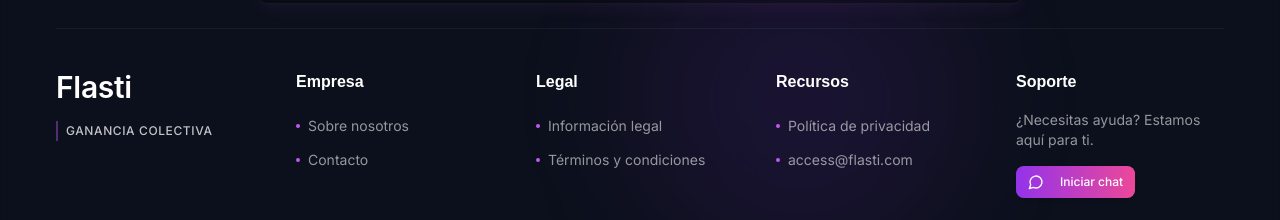
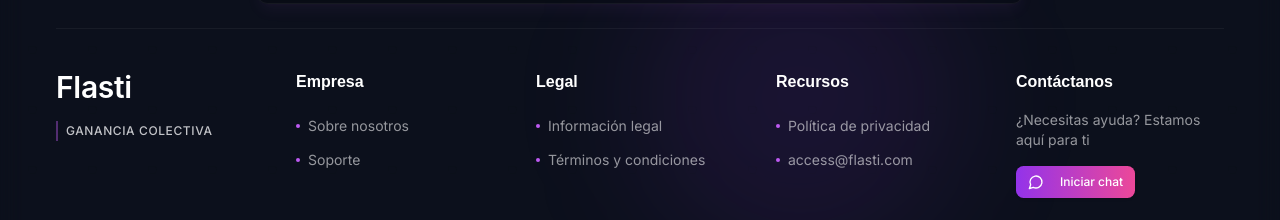
Before and after one commit to businessflasti/flasti, a Next.js app: page / in a window 1280 px wide. Shown: the part 5579-5799 px from the top of the page. Built offline with nearby package versions, Linux system fonts and the light colour scheme; no server answers; the database is empty.

Commit message:
Update: Cambiar 'Contacto' a 'Soporte' en el footer y quitar punto final en texto de ayuda

```diff
--- a/src/contexts/LanguageContext.tsx
+++ b/src/contexts/LanguageContext.tsx
@@ -70,7 +70,7 @@
     gananciaColectiva: 'Ganancia colectiva',
     empresa: 'Empresa',
     sobreNosotros: 'Sobre nosotros',
-    contacto: 'Contacto',
+    contacto: 'Soporte',
     legal: 'Legal',
     informacionLegal: 'Información legal',
     terminosCondiciones: 'Términos y condiciones',
@@ -78,8 +78,8 @@
     politicaPrivacidad: 'Política de privacidad',
     derechosReservados: 'Todos los derechos reservados.',
     volverArriba: 'Volver arriba',
-    contactanos: 'Soporte',
-    ayudaInmediata: '¿Necesitas ayuda? Estamos aquí para ti.',
+    contactanos: 'Contáctanos',
+    ayudaInmediata: '¿Necesitas ayuda? Estamos aquí para ti',
     iniciarChat: 'Iniciar chat',
 
     // Testimonials Section
@@ -313,7 +313,7 @@
     gananciaColectiva: 'Collective earnings',
     empresa: 'Company',
     sobreNosotros: 'About us',
-    contacto: 'Contact',
+    contacto: 'Support',
     legal: 'Legal',
     informacionLegal: 'Legal information',
     terminosCondiciones: 'Terms and conditions',
@@ -321,8 +321,8 @@
     politicaPrivacidad: 'Privacy policy',
     derechosReservados: 'All rights reserved.',
     volverArriba: 'Back to top',
-    contactanos: 'Support',
-    ayudaInmediata: 'Need help? We are here for you.',
+    contactanos: 'Contact Us',
+    ayudaInmediata: 'Need help? We are here for you',
     iniciarChat: 'Start chat',
 
     // Testimonials Section
@@ -578,7 +578,7 @@
     gananciaColectiva: 'Ganho coletivo',
     empresa: 'Empresa',
     sobreNosotros: 'Sobre nós',
-    contacto: 'Contato',
+    contacto: 'Suporte',
     legal: 'Legal',
     informacionLegal: 'Informação legal',
     terminosCondiciones: 'Termos e condições',
@@ -586,8 +586,8 @@
     politicaPrivacidad: 'Política de privacidade',
     derechosReservados: 'Todos os direitos reservados.',
     volverArriba: 'Voltar ao topo',
-    contactanos: 'Suporte',
-    ayudaInmediata: 'Precisa de ajuda? Estamos aqui para você.',
+    contactanos: 'Contate-nos',
+    ayudaInmediata: 'Precisa de ajuda? Estamos aqui para você',
     iniciarChat: 'Iniciar chat',
 
     // Testimonials Section
```
